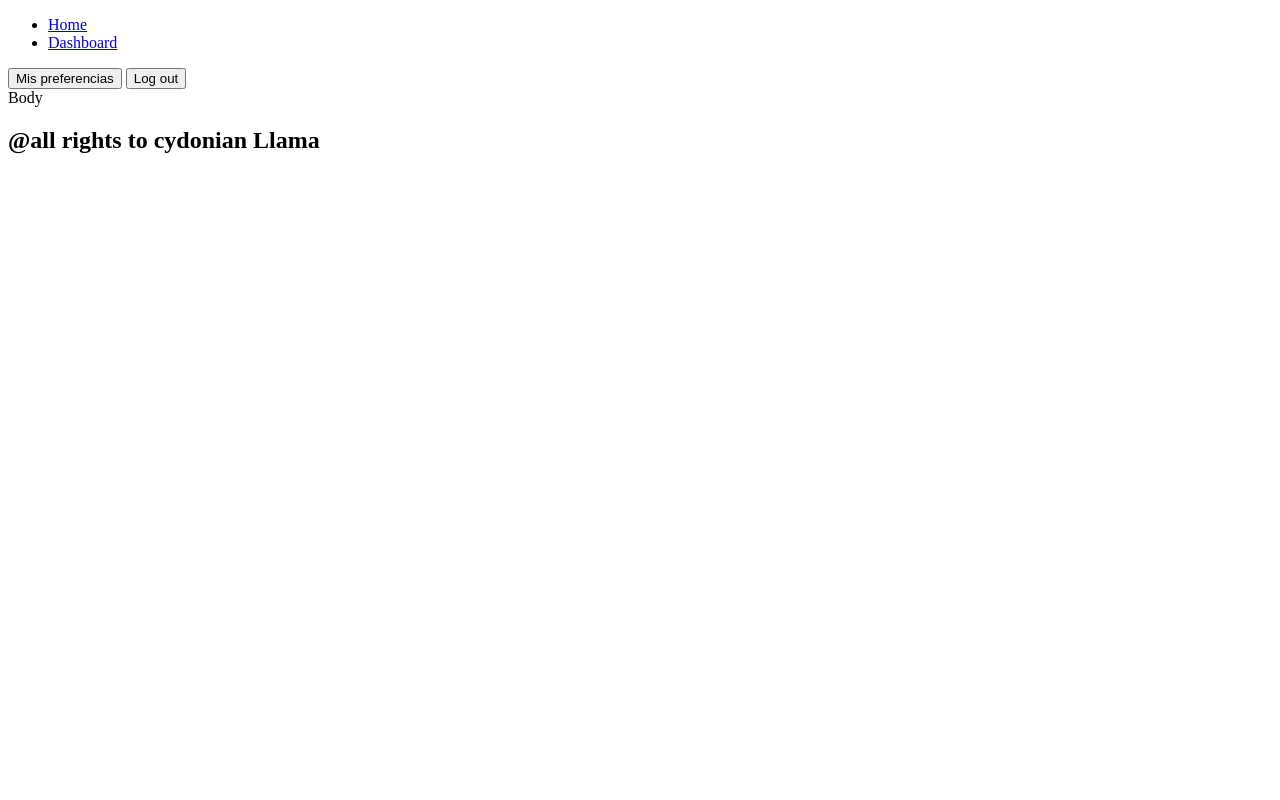
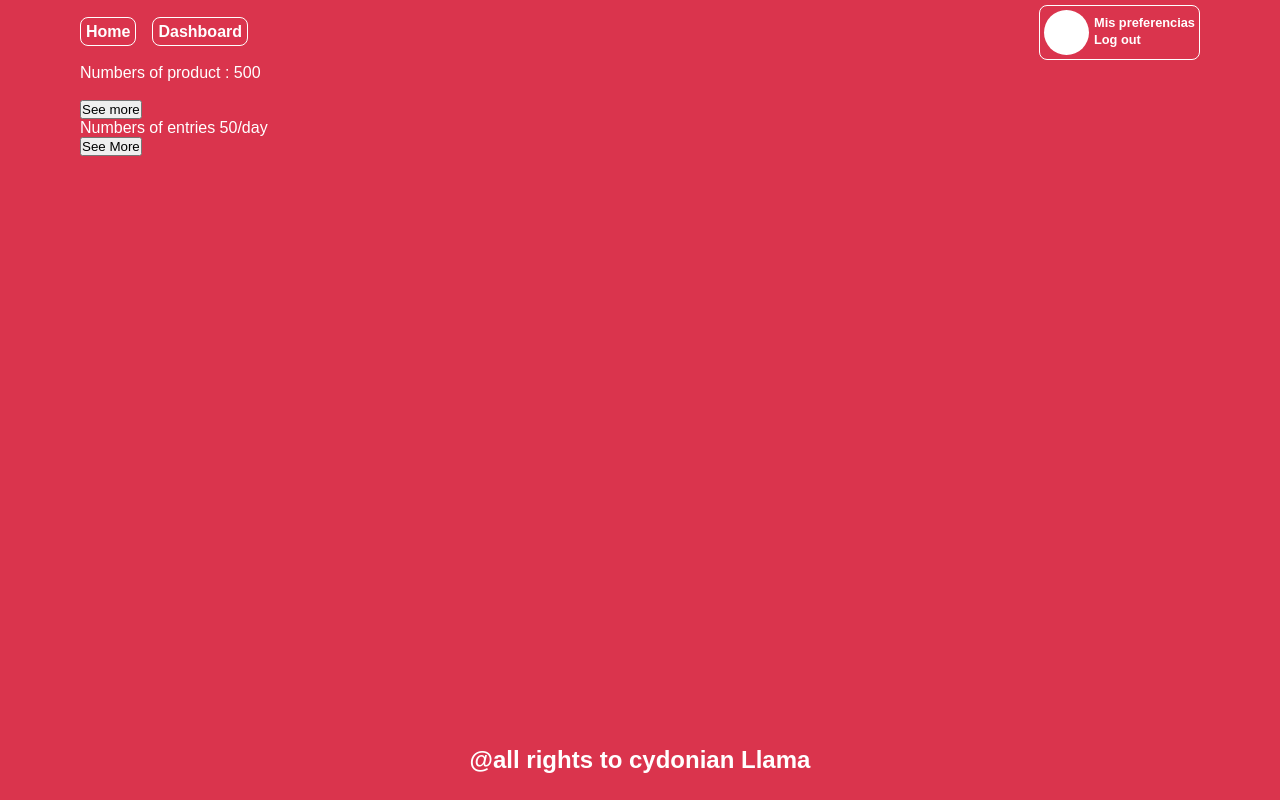
Before and after one commit to Cydonianllama/SPApruebas, a website built with webpack: page dist/index.html in a window 1280 px wide. Built offline with nearby package versions, Linux system fonts and the light colour scheme; files whose address does not match are found by name.

Commit message:
i think i need to learn -> make a goot description commit :v

```diff
--- a/client/main.js
+++ /dev/null
@@ -1,15 +0,0 @@
-const router = require('./utils/router');
-
-function listenerRoutes(){
-    console.log(window.location.hash);
-}
-window.addEventListener('load',(e)=>{
-    window.location.hash = '#/Home';
-    router.render(window.location.hash);
-    //history.pushState({ description: 'me olvidaras' }, 'Home', 'home');
-    e.preventDefault();
-})
-window.addEventListener("hashchange", () => {
-    router.render(window.location.hash);
-    //listenerRoutes();
-});
--- a/client/pages/Dashboard.js
+++ /dev/null
@@ -1,11 +0,0 @@
-const nav = require('../pages/components/nav').nav;
-const footer = require('../pages/components/footer').footer;
-
-const Dashboard =
-`
-${nav}
-<div class = "body-dashboard"></div>
-${footer}
-`;
-
-module.exports = {Dashboard};
--- a/client/pages/Home.js
+++ /dev/null
@@ -1,11 +0,0 @@
-const footer = require('./components/footer').footer;
-const nav = require('./components/nav').nav;
-
-const body =
-`
-${nav}
-    <div class="body-home">Body</div>
-${footer}
-`;
-
-module.exports = {body};
--- a/client/utils/routes.js
+++ /dev/null
@@ -1,9 +0,0 @@
-const Home = require('../pages/Home').body;
-const Dashboard = require('../pages/dashboard').Dashboard;
-const Page404 = require('../pages/404.js').Page404;
-
-module.exports = {
-    '/Home'          : Home,
-    '/Dashboard' : Dashboard,
-    '/404'       : Page404
-}
--- a/public/app.js
+++ /dev/null
@@ -1 +0,0 @@
-(()=>{var n={543:n=>{n.exports={getTemplateLogin:async function(){return'\n<div class="login">\n    <form>\n        <input type="text" placeholder="username" name="username" id="username_">\n        <label for="username">Username</label>\n        <input type="password" placeholder="password" name="password" id="password_">\n        <label for="password">Password</label>\n        <div class="options-login">\n            <button>Register</button>\n            <button>Login</button>\n        </div>\n    </form>\n</div>\n'}}}},e={};function o(r){if(e[r])return e[r].exports;var t=e[r]={exports:{}};return n[r](t,t.exports,o),t.exports}o(543),document.getElementById("root")})();
--- a/client/pages/components/nav.js
+++ b/src/client/components/nav.js
@@ -2,11 +2,11 @@ const nav =
 `
 <nav class="nav-main">
     <ul>
-        <li><a href=  "/#/Home" class="a-home">Home</a></li>
-        <li><a href = "/#/Dashboard" class="a-dashboard">Dashboard</a></li>
+        <li><a href=  "/#Home" class="a-home">Home</a></li>
+        <li><a href = "/#Dashboard" class="a-dashboard">Dashboard</a></li>
     </ul>
-    <div class="user">
-        <div class="profile-image">
+    <div class="user-profile">
+        <div class="avatar-user">
 
         </div>
         <div class="profile-actions">
--- /dev/null
+++ b/src/client/main.js
@@ -0,0 +1,14 @@
+const router = require('./utils/router');
+function app(){
+    window.addEventListener('load', (e) => {
+        window.location.hash = 'Home';
+        router.render(window.location.hash);
+        //history.pushState({ description: 'me olvidaras' }, 'Home', 'home');
+        e.preventDefault();
+    });
+    window.addEventListener("hashchange", () => {
+        router.render(window.location.hash);
+    });
+}
+console.log('hola desde mi archivo raiz de mi SPA');
+app();//app contains all the actions about my app
--- a/client/pages/404.js
+++ b/src/client/pages/404.js
@@ -2,5 +2,4 @@ const Page404 =
 `
 <h2>404 hot found</h2>
 `;
-
 module.exports = {Page404};
--- /dev/null
+++ b/src/client/pages/Dashboard.js
@@ -0,0 +1,62 @@
+const nav = require('../components/nav').nav;
+const footer = require('../components/footer').footer;
+
+const Dashboard =
+`
+${nav}
+    <div class = "body-dashboard">
+        <div class="actions-dashboard">
+            <form id ="form-add-product-to-ticket" action="" method ="">
+                <h2>ADD Product</h2>
+                <input type="text" placeholder = "name product">
+                <input type="number" placeholder = "quantity">
+                <select name="estado" id="">
+                    <option value="" selected>select</option>
+                    <option value="less">less</option>
+                    <option value="optimal">optimal</option>
+                </select>
+                <textarea name="description" cols="30" rows="4"></textarea>
+                <input type="text" placeholder="price">
+                <button id ="add-product" type ="submit">add</button>
+            </form>
+            <form action="">
+                <input type="text">
+                <select name="buscarpor" id="">
+                    <option value="" selected>select</option>
+                    <option value="id">id</option>
+                    <option value="name-product">name</option>
+                </select>
+            </form>
+        </div>
+        <table class ="table-product">
+            <thead>
+                <tr>
+                    <th>CODE</th>
+                    <th>Name</th>
+                    <th>Quantity</th>
+                    <th>Description</th>
+                    <th>State</th>
+                    <th>Price</th>
+                    <th>options</th>
+                </tr>
+            </thead>
+            <tbody>
+                <tr>
+                    <td>1115</td>
+                    <td>Bolsa de arroz</td>
+                    <td>45</td>
+                    <td>a product of prove the virus</td>
+                    <td><span>optimal</span></td>
+                    <td>$78</td>
+                    <td>
+                        <button>modify</button>
+                        <button>delete</button>
+                    </td>
+                </tr>
+            </tbody>
+        </table>
+    </div>
+${footer}
+`;
+
+module.exports = {Dashboard};
--- /dev/null
+++ b/src/client/pages/Home.js
@@ -0,0 +1,23 @@
+const footer = require('../components/footer').footer;
+const nav = require('../components/nav').nav;
+
+const body =
+`
+${nav}
+    <div class="body-home">
+        <div class ="principal-panel">
+            <div class="global-information-products">
+                <p>Numbers of product : <span> 500</span></p>
+                <br>
+                <button>See more</button>
+            </div>
+            <div class = "global-information-to-user-interactions">
+                <p>Numbers of entries <span>50/day</span></p>
+                <button>See More</button>
+            </div>
+        </div>
+    </div>
+${footer}
+`;
+
+module.exports = {body};
--- /dev/null
+++ b/src/client/pages/Login.js
@@ -0,0 +1,12 @@
+let LoginTemplate =
+`
+    <form action="" >
+        <div class="image-app-login">
+
+        </div>
+        <input type="text" placeholder="username">
+        <input type="password" placeholder="password">
+        <button id = "btn-login" type ="submit">Login</button>
+    </form>
+`;
+module.exports = {LoginTemplate};
--- a/client/utils/router.js
+++ b/src/client/utils/router.js
@@ -1,20 +1,18 @@
 const routes = require('./routes');
 const root = document.getElementById('root');
-
-function clghash(url){
-    console.log(url);
-}
-
 function render(url){
     let template = `<h2>NULL</h2>`;
-    clghash(url);
     root.innerHTML = template;
     switch(url){
-        case '#/Home':
+        case '#Login' :
+            template = routes["/Login"];
+            root.innerHTML = template;
+            break;
+        case '#Home':
             template = routes["/Home"];
             root.innerHTML = template;
             break;
-        case '#/Dashboard':
+        case '#Dashboard':
             template = routes["/Dashboard"];
             root.innerHTML = template;
             break;
--- /dev/null
+++ b/src/client/utils/routes.js
@@ -0,0 +1,11 @@
+const Home = require('../pages/Home').body;
+const Dashboard = require('../pages/dashboard').Dashboard;
+const Page404 = require('../pages/404').Page404;
+const Login = require('../pages/Login').LoginTemplate;
+
+module.exports = {
+    '/Login'        : Login,
+    '/Home'         : Home,
+    '/Dashboard'    : Dashboard,
+    '/404'          : Page404
+}
--- a/webpack.config.js
+++ b/webpack.config.js
@@ -2,14 +2,14 @@ const path = require('path');
 
 module.exports = {
     output: {
-        path: path.resolve(__dirname, '/public'),
+        path: path.resolve(__dirname,'dist'),
         filename: 'app.js'
     },
     entry: {
-        main: './client/main.js'
+        main: path.resolve(__dirname,'src','client','main.js')
     },
     devServer : {
-        contentBase : path.resolve(__dirname,'public'),
+        contentBase : path.resolve(__dirname,'dist'),
         historyApiFallback : true,
         port :5000
     }
```
Also changed, not shown: package.json (+7 -1 lines), dist/app.js (added), dist/index.html, dist/style.css (added), src/client/components/footer.js (renamed from client/pages/components/footer.js), src/client/components/tableTickets.js (added), src/server/server.js (added), 1 other file.
